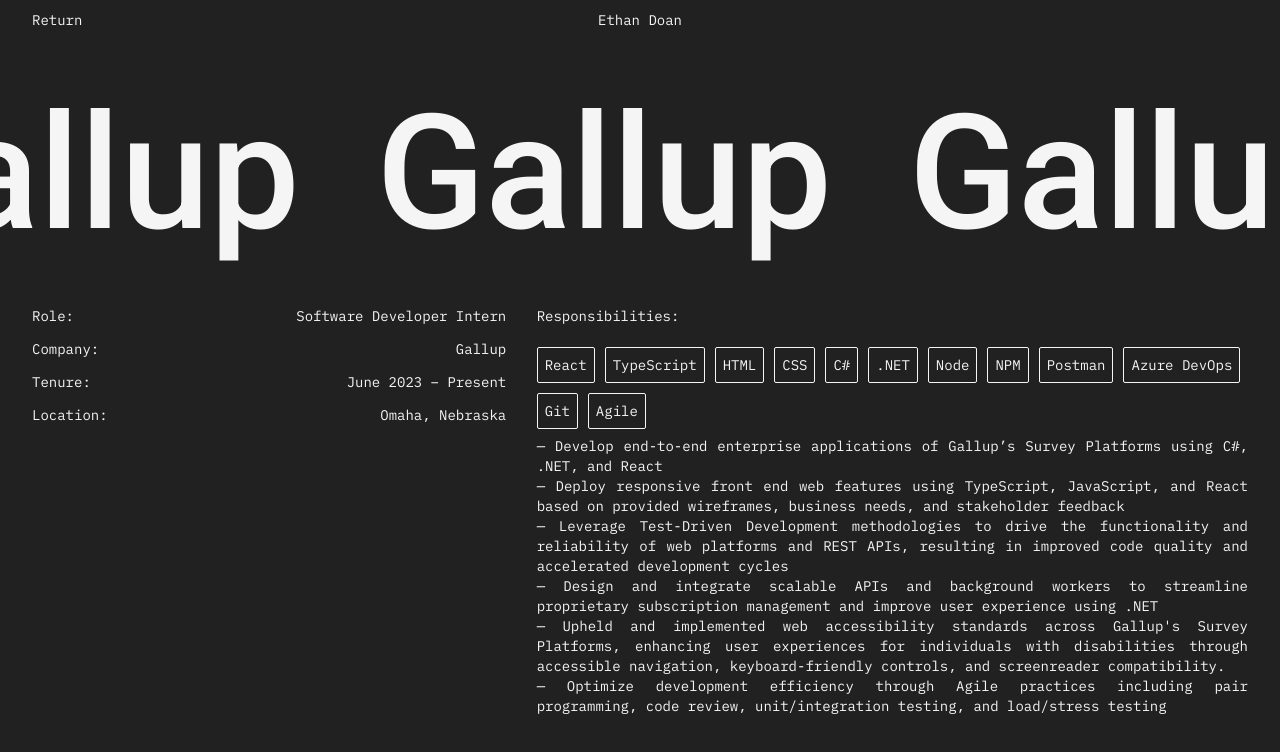
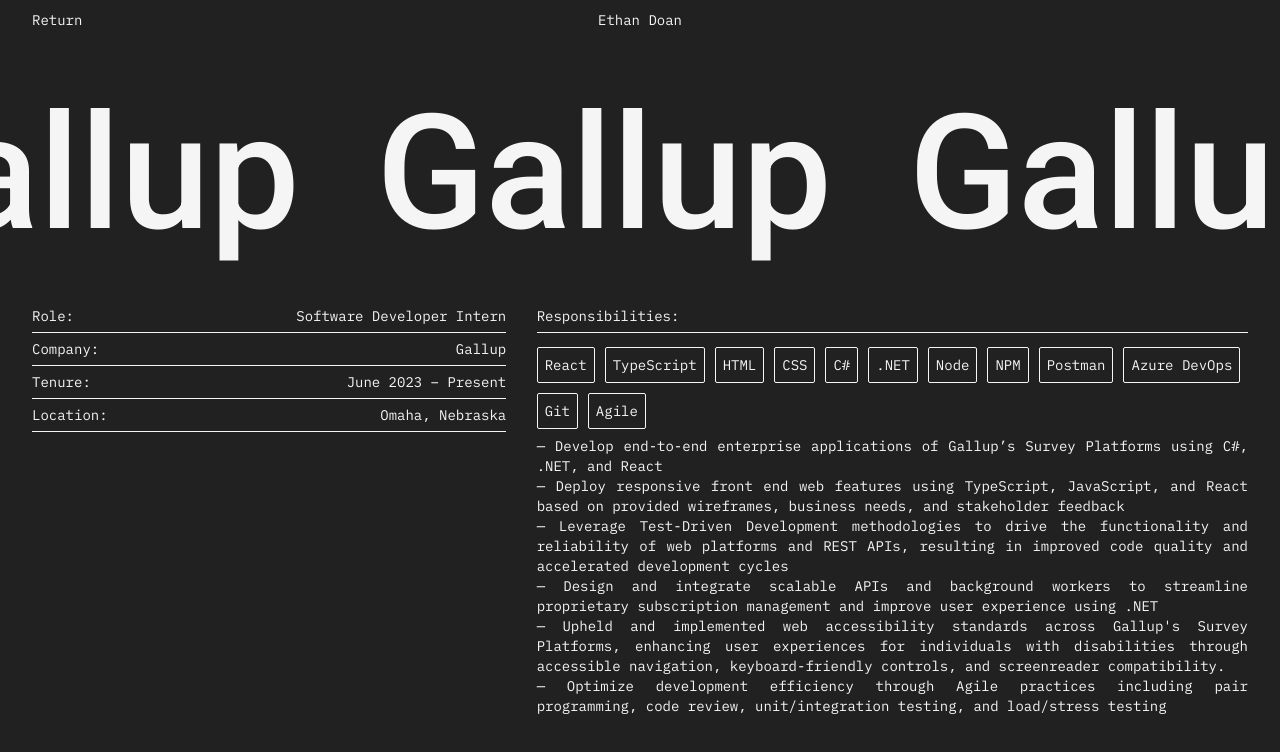
Before and after one commit to ethan-doan/Portfolio, a React (Create React App) app: page /experience/gallup in a window 1280 px wide. Shown: the top 752 px of the page. Built offline with nearby package versions, Linux system fonts and the light colour scheme.

Commit message:
hr Issue Fixed Again

```diff
--- a/src/styles/ExperienceContent.css
+++ b/src/styles/ExperienceContent.css
@@ -10,7 +10,7 @@
 }
 
 .experience-page-content hr {
-  color: #f5f5f5;
+  border-color: #f5f5f5;
 }
 
 @keyframes reveal {
```
